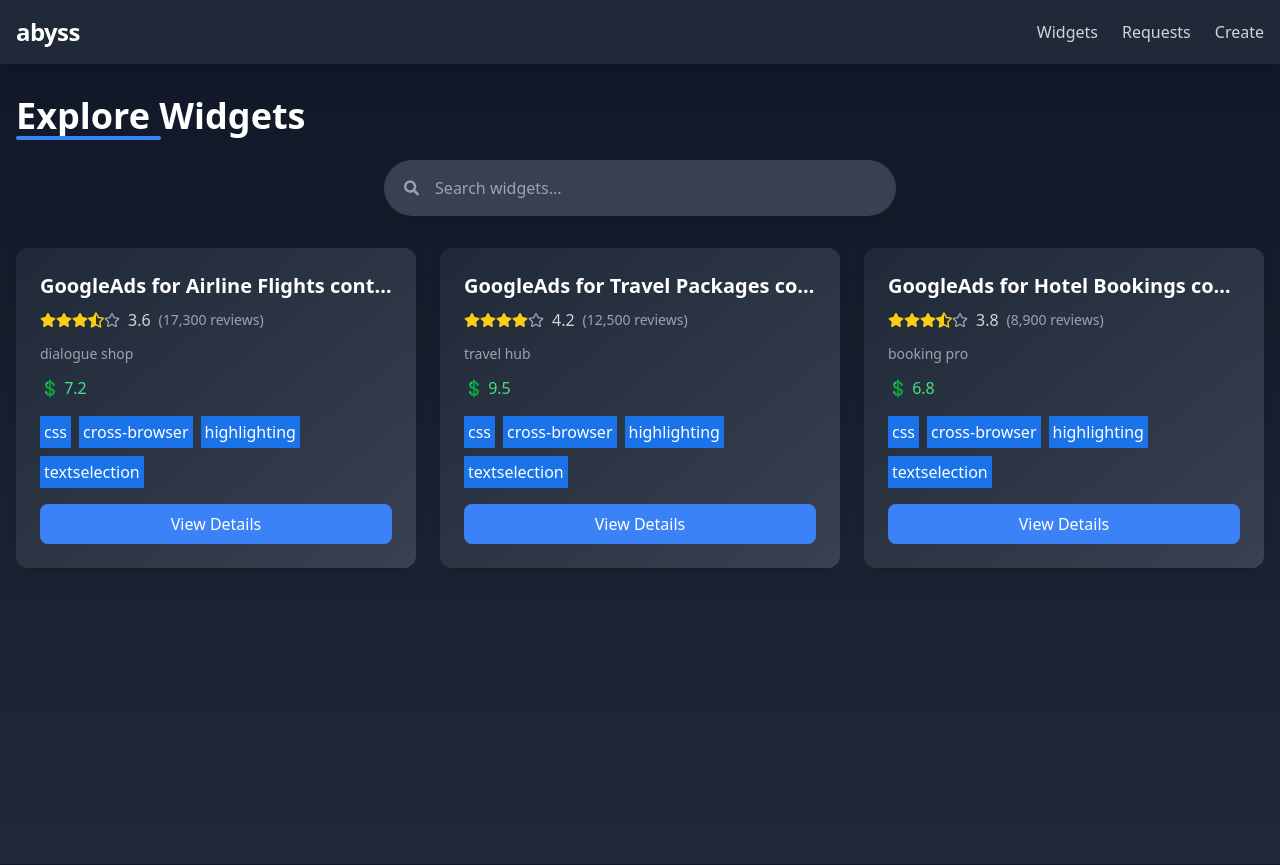
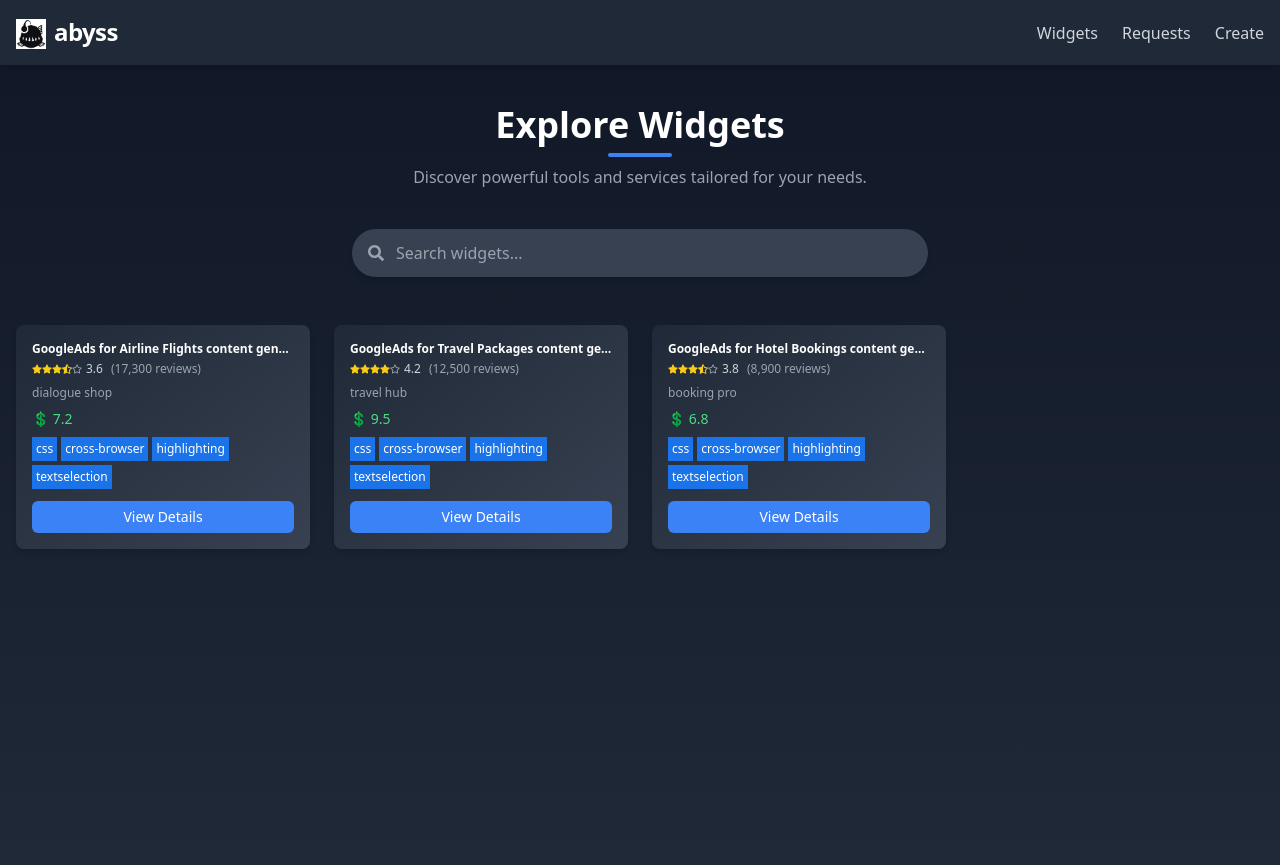
Before and after one commit to tinsaye-simeneh/widget, a Next.js app: page / in a window 1280 px wide. Built offline with nearby package versions, Linux system fonts and the light colour scheme.

Commit message:
fix: UI improvements

```diff
--- a/src/app/page.tsx
+++ b/src/app/page.tsx
@@ -68,27 +68,33 @@
   };
 
   return (
-    <main className="min-h-screen py-8 bg-gradient-to-b from-gray-900 to-gray-800">
-      <div className="container px-4 mx-auto">
-        <h1 className="relative inline-block mb-6 text-4xl font-extrabold text-white">
-          Explore Widgets
-          <span className="absolute left-0 w-1/2 h-1 bg-blue-500 rounded-full -bottom-1"></span>
-        </h1>
+    <main className="min-h-screen py-10 bg-gradient-to-b from-gray-900 to-gray-800">
+      <div className="px-4 mx-auto max-w-7xl">
+        <div className="mb-10 text-center">
+          <h1 className="relative inline-block text-3xl font-bold text-white sm:text-4xl">
+            Explore Widgets
+            <span className="block w-16 h-1 mx-auto mt-2 bg-blue-500 rounded-full" />
+          </h1>
+          <p className="mt-2 text-sm text-gray-400 sm:text-base">
+            Discover powerful tools and services tailored for your needs.
+          </p>
+        </div>
 
-        <div className="relative max-w-lg mx-auto mb-8">
-          <div className="flex items-center p-2 bg-gray-700 rounded-full shadow-lg">
-            <FaSearch className="ml-3 text-gray-400" />
+        {/* Search Input */}
+        <div className="relative max-w-xl mx-auto mb-12">
+          <div className="flex items-center px-4 py-2 bg-gray-700 rounded-full shadow-md">
+            <FaSearch className="text-gray-400" />
             <input
               type="text"
               placeholder="Search widgets..."
               value={searchTerm}
               onChange={(e) => setSearchTerm(e.target.value)}
-              className="w-full p-2 pl-4 text-white placeholder-gray-400 bg-transparent focus:outline-none"
+              className="flex-1 px-3 py-1 text-white placeholder-gray-400 bg-transparent focus:outline-none"
             />
             {searchTerm && (
               <button
                 onClick={handleClearSearch}
-                className="mr-3 text-gray-400 hover:text-white"
+                className="text-gray-400 hover:text-white"
               >
                 <FaTimes />
               </button>
@@ -104,7 +110,8 @@
           <WidgetList widgets={filteredWidgets} />
         ) : (
           <div className="text-lg text-center text-gray-400">
-            No widgets found matching for: {searchTerm}.
+            No widgets found matching:{" "}
+            <span className="font-medium text-white">{searchTerm}</span>
           </div>
         )}
       </div>
--- a/src/app/widgets/[id]/page.tsx
+++ b/src/app/widgets/[id]/page.tsx
@@ -7,6 +7,7 @@
 import CommentsSection from "../../../components/CommentsSection";
 import ShareThoughts from "../../../components/ShareThoughts";
 import * as React from "react";
+import Image from "next/image";
 
 export default function SingleWidgetPage({
   params,
@@ -28,29 +29,52 @@
   }, [id, widgetList, setSelectedWidget]);
 
   if (!selectedWidget) {
-    return <div className="text-lg text-center text-gray-400">Loading...</div>;
+    return (
+      <div className="py-20 text-lg text-center text-gray-400">Loading...</div>
+    );
   }
 
   return (
-    <main className="min-h-screen py-8 bg-gradient-to-b from-gray-900 to-gray-800">
-      <div className="container px-4 mx-auto">
+    <main className="min-h-screen bg-[#141A1B] py-10">
+      <div className="container max-w-4xl px-4 mx-auto">
         <button
           onClick={() => router.push("/")}
-          className="flex items-center mb-6 text-blue-400 transition-colors hover:text-blue-300"
+          className="mb-6 text-sm text-blue-400 hover:text-blue-300"
         >
           ← Back to Widgets
         </button>
+
+        <div className="relative w-full h-64 mb-8 overflow-hidden bg-gray-700 shadow-lg rounded-2xl">
+          <Image
+            alt="banner image"
+            src="/banner.jpg"
+            className="object-cover w-full h-full"
+            width={800}
+            height={400}
+          />
+
+          <div className="absolute inset-0 flex items-center justify-center bg-black bg-opacity-40">
+            <h2 className="text-3xl font-semibold text-white">
+              Marketing Campaign Draft
+            </h2>
+          </div>
+        </div>
+
         <WidgetDetails widget={selectedWidget} />
-        <div className="mt-8">
-          <h2 className="mb-2 text-xl font-bold text-white">Example Output</h2>
+
+        <div className="mt-10">
+          <h2 className="mb-2 text-xl font-semibold text-white">
+            Example Output
+          </h2>
           <a
             href="/example.pdf"
             download
-            className="text-blue-400 transition-colors hover:text-blue-300"
+            className="text-blue-400 underline hover:text-blue-300"
           >
             Marketing_Campaign.pdf
           </a>
         </div>
+
         <CommentsSection />
         <ShareThoughts />
       </div>
--- a/src/components/Header.tsx
+++ b/src/components/Header.tsx
@@ -1,12 +1,20 @@
 "use client";
 
 import Link from "next/link";
+import Image from "next/image";
 
 export default function Header() {
   return (
-    <header className="sticky top-0 py-4 bg-gray-800 shadow-md">
+    <header className="sticky top-0 z-50 py-4 bg-gray-800 shadow-md">
       <nav className="container flex items-center justify-between px-4 mx-auto">
         <Link href="/" className="text-2xl font-bold tracking-tight text-white">
+          <Image
+            src="/logo.jpg"
+            alt="Logo"
+            width={30}
+            height={30}
+            className="inline-block mr-2"
+          />
           abyss
         </Link>
         <div className="space-x-6">
--- a/src/components/ShareThoughts.tsx
+++ b/src/components/ShareThoughts.tsx
@@ -12,34 +12,31 @@
     if (!comment.trim() || !selectedWidget) return;
 
     const newComment = {
-      id: Date.now().toString(), // Simple ID generation
-      author: "User", // Replace with authenticated user name in a real app
-      timestamp: new Date().toLocaleString(), // Current timestamp
+      id: Date.now().toString(),
+      author: "User",
+      timestamp: new Date().toLocaleString(),
       content: comment,
       likes: 0,
     };
 
     addComment(selectedWidget.id, newComment);
-    setComment(""); // Clear the input after submission
+    setComment("");
   };
 
   return (
-    <div className="mt-6">
-      <h2 className="mb-2 text-xl font-bold text-white">
-        Share your thoughts...
-      </h2>
-      <form onSubmit={handleSubmit}>
+    <div className="mt-8">
+      <form onSubmit={handleSubmit} className="flex flex-col gap-3">
         <textarea
           value={comment}
           onChange={(e) => setComment(e.target.value)}
-          className="w-full p-3 text-white bg-gray-800 border border-gray-700 rounded-lg resize-none focus:outline-none focus:ring-2 focus:ring-blue-500"
+          className="w-full p-4 rounded-xl bg-[#1F2A2B] text-white border border-gray-600 focus:outline-none focus:ring-2 focus:ring-blue-500 resize-none"
           rows={4}
           placeholder="Write your comment here..."
         />
         <button
           type="submit"
           disabled={!comment.trim()}
-          className="px-4 py-2 mt-2 text-white transition-colors bg-blue-500 rounded-lg hover:bg-blue-600 disabled:bg-gray-600 disabled:cursor-not-allowed"
+          className="self-end px-6 py-2 text-white bg-blue-600 rounded-lg hover:bg-blue-700 disabled:bg-gray-600 disabled:cursor-not-allowed"
         >
           Submit
         </button>
--- a/src/components/WidgetCard.tsx
+++ b/src/components/WidgetCard.tsx
@@ -21,32 +21,34 @@
     <Link href={`/widgets/${widget.id}`}>
       <div
         data-testid="widget-card"
-        className="p-6 transition-all duration-300 transform shadow-lg bg-gradient-to-br from-gray-800 to-gray-700 rounded-xl hover:shadow-xl hover:-translate-y-1"
+        className="max-w-sm p-4 transition-all duration-300 transform rounded-lg shadow-md bg-gradient-to-br from-gray-800 to-gray-700 hover:shadow-lg hover:-translate-y-1"
       >
-        <h2 className="mb-2 text-xl font-semibold text-white truncate">
+        <h2 className="mb-1 text-xs font-semibold text-white truncate">
           {widget.title}
         </h2>
 
-        <div className="flex items-center mb-3">
-          <StarRating rating={widget.rating} size={16} />
-          <span className="ml-2 text-gray-300">{widget.rating}</span>
-          <span className="ml-2 text-sm text-gray-400">
+        <div className="flex items-center mb-2">
+          <StarRating rating={widget.rating} size={10} />
+          <span className="ml-1 text-xs text-gray-300">{widget.rating}</span>
+          <span className="ml-2 text-xs text-gray-400">
             ({widget.reviews.toLocaleString()} reviews)
           </span>
         </div>
 
-        <p className="mb-3 text-sm text-gray-400">{widget.description}</p>
+        <p className="mb-2 text-xs text-gray-400">{widget.description}</p>
 
-        <p className="mb-4 font-medium text-green-400">💲 {widget.price}</p>
+        <p className="mb-2 text-sm font-medium text-green-400">
+          💲 {widget.price}
+        </p>
 
-        <div className="flex flex-wrap gap-2 mb-4">
-          <span className="highlight">css</span>
-          <span className="highlight">cross-browser</span>
-          <span className="highlight">highlighting</span>
-          <span className="highlight">textselection</span>
+        <div className="flex flex-wrap gap-1 mb-3">
+          <span className="text-xs highlight">css</span>
+          <span className="text-xs highlight">cross-browser</span>
+          <span className="text-xs highlight">highlighting</span>
+          <span className="text-xs highlight">textselection</span>
         </div>
 
-        <button className="w-full py-2 text-white transition-colors bg-blue-500 rounded-lg hover:bg-blue-600">
+        <button className="w-full py-1.5 text-sm text-white transition-colors bg-blue-500 rounded-md hover:bg-blue-600">
           View Details
         </button>
       </div>
--- a/src/components/WidgetDetails.tsx
+++ b/src/components/WidgetDetails.tsx
@@ -15,23 +15,20 @@
 
 export default function WidgetDetails({ widget }: WidgetDetailsProps) {
   return (
-    <div className="p-6 bg-gray-800 rounded-lg shadow">
-      <h1
-        data-testid="widget-title"
-        className="mb-3 text-2xl font-bold text-white"
-      >
-        {widget.title}
-      </h1>
+    <div className="p-6 bg-[#20292A] rounded-2xl shadow-md">
+      <h1 className="mb-3 text-2xl font-semibold text-white">{widget.title}</h1>
       <div className="flex items-center mb-4">
         <StarRating rating={widget.rating} size={20} />
         <span className="ml-2 text-gray-300">{widget.rating}</span>
-        <span className="ml-2 text-gray-400">
+        <span className="ml-3 text-sm text-gray-400">
           ({widget.reviews.toLocaleString()} reviews)
         </span>
       </div>
-      <p className="mb-3 text-gray-400">{widget.description}</p>
-      <p className="mb-4 font-medium text-green-400">💲 {widget.price}</p>
-      <button className="px-4 py-2 text-white transition-colors bg-blue-500 rounded-lg hover:bg-blue-600">
+      <p className="mb-4 leading-relaxed text-gray-400">{widget.description}</p>
+      <p className="mb-4 text-lg font-medium text-green-400">
+        💲 {widget.price}
+      </p>
+      <button className="px-6 py-2 text-white bg-blue-600 rounded-lg hover:bg-blue-700">
         Get Started
       </button>
     </div>
--- a/src/components/WidgetList.tsx
+++ b/src/components/WidgetList.tsx
@@ -15,7 +15,7 @@
 
 export default function WidgetList({ widgets }: WidgetListProps) {
   return (
-    <div className="grid grid-cols-1 gap-6 sm:grid-cols-2 lg:grid-cols-3">
+    <div className="grid grid-cols-1 gap-6 sm:grid-cols-2 lg:grid-cols-4">
       {widgets.map((widget) => (
         <WidgetCard key={widget.id} widget={widget} />
       ))}
```
Also changed, not shown: src/components/CommentsSection.tsx (+49 -17 lines), public/banner.jpg (added), public/logo.jpg (added).
